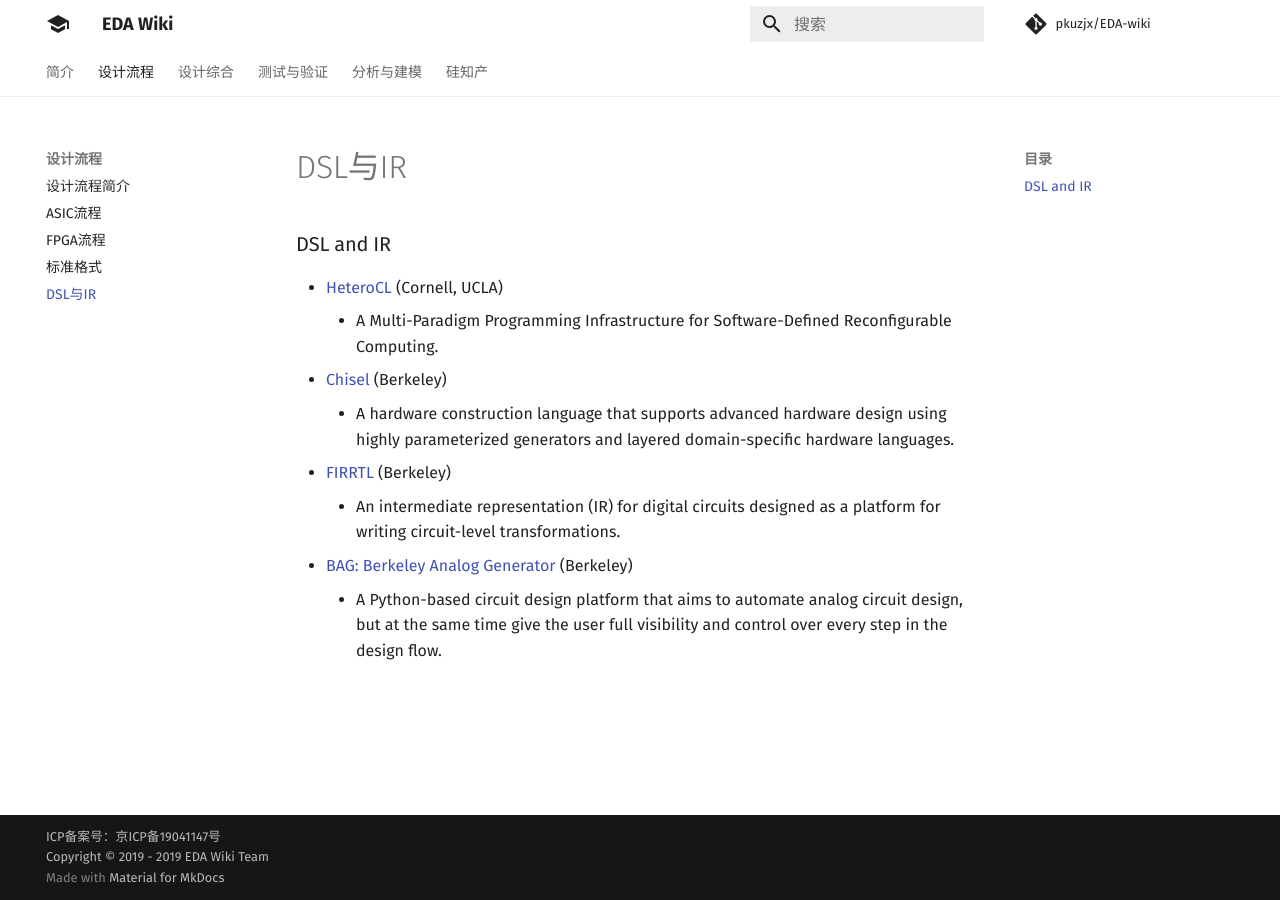
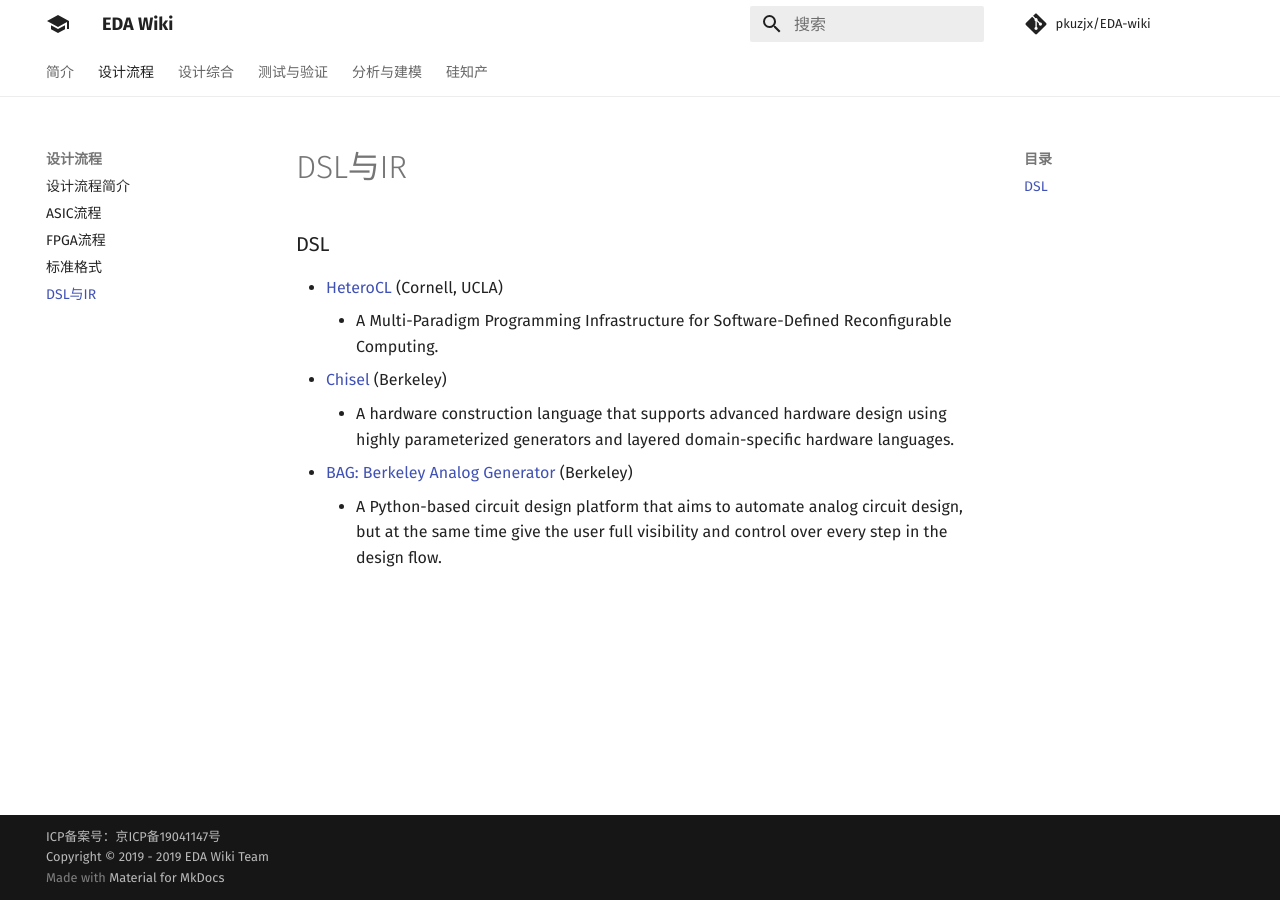
Before and after one commit to daitoto/EDA-wiki, an MkDocs documentation site: the page built from docs/flow/dsl.md, in a window 1280 px wide. Built offline with MkDocs 1.6.1 and Material for MkDocs 9.7.7, drawn with Linux system fonts in a browser that asks for light colours; comment, search, counter and statistics services are not loaded.

Commit message:
Update dsl.md

```diff
--- a/docs/flow/dsl.md
+++ b/docs/flow/dsl.md
@@ -1,9 +1,7 @@
-### DSL and IR
+### DSL
  - [HeteroCL](https://github.com/cornell-zhang/heterocl) (Cornell, UCLA)
    - A Multi-Paradigm Programming Infrastructure for Software-Defined Reconfigurable Computing.
  - [Chisel](https://chisel.eecs.berkeley.edu/) (Berkeley)
    - A hardware construction language that supports advanced hardware design using highly parameterized generators and layered domain-specific hardware languages.
- - [FIRRTL](https://github.com/freechipsproject/firrtl) (Berkeley)
-   - An intermediate representation (IR) for digital circuits designed as a platform for writing circuit-level transformations.
  - [BAG: Berkeley Analog Generator](https://github.com/ucb-art/BAG_framework) (Berkeley)
    - A Python-based circuit design platform that aims to automate analog circuit design, but at the same time give the user full visibility and control over every step in the design flow.
```
